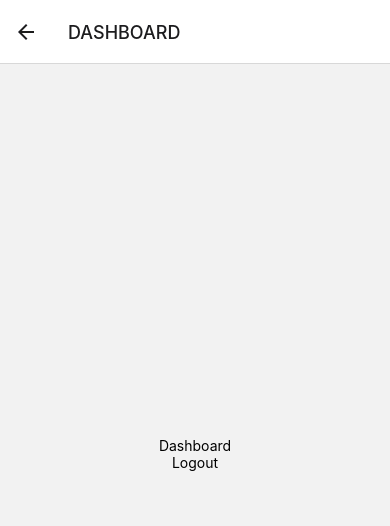
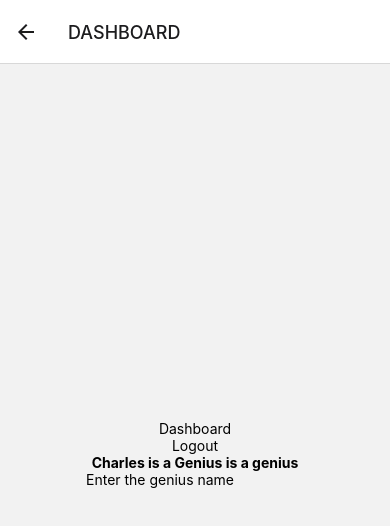
Before and after one commit to CharlesKasasira/learning-react-native, a React Native app: screen /Dashboard in a window 390 px wide. Shown: the top 526 px of the page. Built offline with nearby package versions, Linux system fonts and the light colour scheme.

Commit message:
TextInput

```diff
--- a/DashboardScreen.js
+++ b/DashboardScreen.js
@@ -1,15 +1,25 @@
-import { View, Text, TouchableOpacity, Button } from 'react-native'
-import React from 'react'
+import { View, Text, TouchableOpacity, TextInput } from 'react-native'
+import React, { useState } from 'react'
 import { GLOBAL_STYLES } from './styles/style'
 
 const DashboardScreen = (props) => {
+  const [ text, setText ] = useState('Charles is a Genius')
   return (
     <View style={GLOBAL_STYLES.container}>
       <Text>Dashboard</Text>
       <TouchableOpacity
         onPress={() => props.navigation.navigate('Login')}>
             <Text>Logout</Text>
-        </TouchableOpacity>
+      </TouchableOpacity>
+
+      <Text style={GLOBAL_STYLES.geniusStaff}>{text} is a genius</Text>
+
+      <TextInput
+        placeholder='Enter the genius name'
+        onChangeText={(typed)=> {
+          setText(typed)
+        }}
+      />
 
         {/* <Button title='Go to Login'
             onPress={() => props.navigation.push('Login')} />
--- a/styles/style.js
+++ b/styles/style.js
@@ -15,6 +15,9 @@ const GLOBAL_STYLES = StyleSheet.create({
     btnText: {
         'color': COLORS.WHITE,
         'textAlign': 'center'
+    },
+    geniusStaff: {
+        fontWeight: "bold"
     }
 })
 
```
